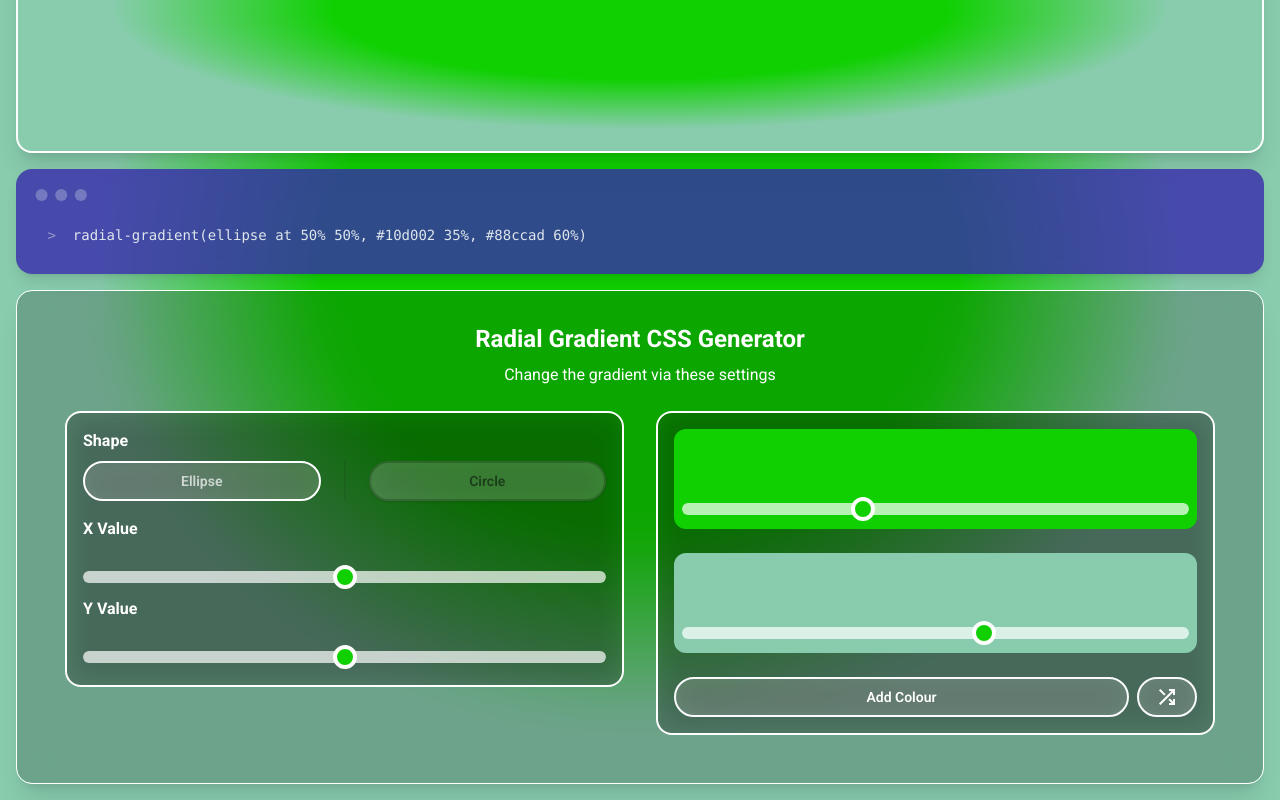
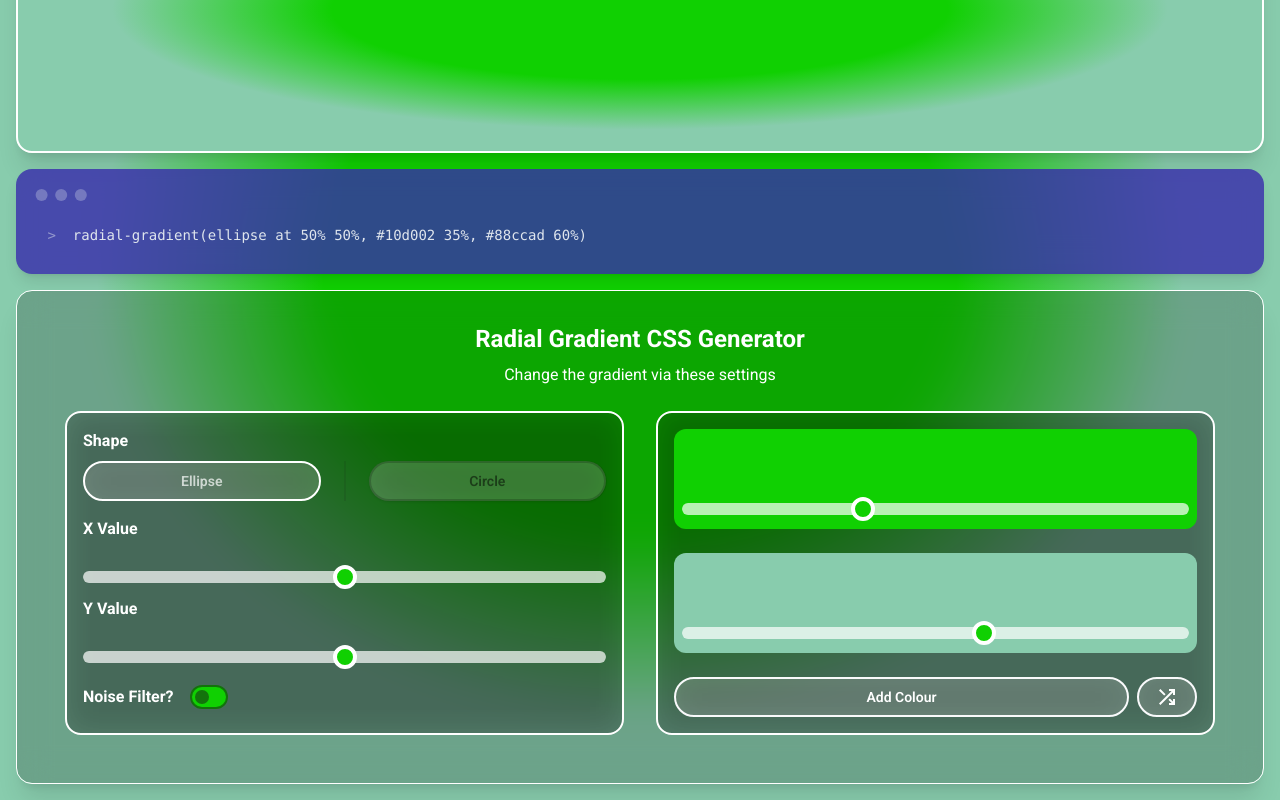
Before and after one commit to jonathancklee1/radial-gradient-generator, a React (Vite) app: page / in a window 1280 px wide. Shown: the part 259-1059 px from the top of the page. Built offline with nearby package versions, Linux system fonts and the light colour scheme.

Commit message:
Added noise filter with feTurbulence option

```diff
--- a/src/App.tsx
+++ b/src/App.tsx
@@ -2,18 +2,20 @@ import AppHeader from './components/AppHeader';
 import Canvas from './components/Canvas';
 import { CodeEditor } from './components/CodeBlock';
 import ControlsBlock from './components/ControlsBlock';
+import { NoiseFilter } from './components/NoiseFilter';
 import useGradientStore from './store/GradientStore';
 
 function App() {
-    const gradient = useGradientStore();
+    const { getCssString, noiseFilter } = useGradientStore();
     return (
-        <div className="h-full min-h-screen" style={{ background: gradient.getCssString() }}>
+        <div className="h-full min-h-screen" style={{ background: getCssString() }}>
             <AppHeader />
             <main className="mx-auto flex max-w-360 flex-col gap-4 p-4">
                 <Canvas />
                 <CodeEditor />
                 <ControlsBlock />
             </main>
+            {noiseFilter.visible && <NoiseFilter />}
         </div>
     );
 }
--- a/src/components/AppHeader.tsx
+++ b/src/components/AppHeader.tsx
@@ -2,7 +2,7 @@ export default function AppHeader() {
     return (
         <header className="w-full pt-8 pb-5">
             <h1 className="font-coiny m-2 text-center text-4xl font-bold tracking-[.15em] lg:text-4xl">
-                Radient Gradient
+                Radial Gradient
             </h1>
         </header>
     );
--- a/src/components/Canvas.tsx
+++ b/src/components/Canvas.tsx
@@ -1,14 +1,18 @@
 import useGradientStore from '../store/GradientStore';
 
 export default function Canvas() {
-    const gradient = useGradientStore();
-    console.log(gradient);
+    const { getCssString } = useGradientStore();
     return (
         <div
-            className="mx-auto h-72 w-full rounded-2xl border-2 border-white bg-white shadow-xl"
-            style={{
-                background: gradient.getCssString(),
-            }}
-        ></div>
+            className="mx-auto h-72 w-full overflow-hidden rounded-2xl border-2 border-white shadow-xl"
+            style={{ background: getCssString() }}
+        >
+            <div
+                className="h-full w-full"
+                style={{
+                    filter: 'url(#noiseFilter)',
+                }}
+            ></div>
+        </div>
     );
 }
--- a/src/components/ControlsBlock.tsx
+++ b/src/components/ControlsBlock.tsx
@@ -5,7 +5,8 @@ import ColourBlock from './ColourBlock';
 import Slider from './Slider';
 
 export default function ControlsBlock() {
-    const { gradient, setX, setY, addColour, shuffleColours } = useGradientStore();
+    const { gradient, setX, setY, addColour, shuffleColours, setNoiseFilter, noiseFilter } =
+        useGradientStore();
     return (
         <div className="glass-dark mx-auto flex w-full flex-col gap-2 rounded-2xl border border-white bg-clip-padding pt-4 text-center shadow-xl md:p-8">
             <h2 className="font-roboto text-2xl font-bold">Radial Gradient CSS Generator</h2>
@@ -16,6 +17,27 @@ export default function ControlsBlock() {
                     <div className="mt-4 flex flex-col gap-2 md:order-3">
                         <Slider property="X" value={gradient.position.x} handleChange={setX} />
                         <Slider property="Y" value={gradient.position.y} handleChange={setY} />
+                    </div>
+                    <div className="mt-4 flex gap-4">
+                        <p className="mb-2 text-left font-bold">Noise Filter?</p>
+                        <input
+                            type="checkbox"
+                            className="toggle"
+                            onChange={(e) => {
+                                if (e.target.checked) {
+                                    setNoiseFilter({
+                                        ...noiseFilter,
+                                        visible: true,
+                                    });
+                                } else {
+                                    setNoiseFilter({
+                                        ...noiseFilter,
+                                        visible: false,
+                                    });
+                                }
+                            }}
+                            style={{ backgroundColor: gradient.colours[0].hex }}
+                        />
                     </div>
                 </div>
                 <div className="glass-dark flex flex-1 flex-col gap-4 rounded-2xl border-2 border-white p-4">
--- /dev/null
+++ b/src/components/NoiseFilter.tsx
@@ -0,0 +1,17 @@
+import useGradientStore from '../store/GradientStore';
+
+export function NoiseFilter() {
+    const { noiseFilter } = useGradientStore();
+    return (
+        <svg style={{ display: 'none' }}>
+            <filter id="noiseFilter" x="0%" y="0%" width="100%" height="100%">
+                <feTurbulence
+                    type={noiseFilter?.type || 'turbulence'}
+                    baseFrequency={noiseFilter?.baseFrequency || 0.5}
+                    numOctaves={noiseFilter?.numOctaves || 2}
+                    result="turbulence"
+                />
+            </filter>
+        </svg>
+    );
+}
--- a/src/store/GradientStore.ts
+++ b/src/store/GradientStore.ts
@@ -5,12 +5,21 @@ interface ColourObject {
     hex: string;
     pos: number;
 }
+
+interface NoiseFilter {
+    baseFrequency: number;
+    numOctaves: number;
+    visible: boolean;
+    type: 'turbulence' | 'fractalNoise';
+}
 interface GradientStore {
     gradient: {
         colours: ColourObject[];
         position: { x: number; y: number };
         shape: ShapeOption;
     };
+    noiseFilter: NoiseFilter;
+    setNoiseFilter: (filter: NoiseFilter) => void;
     addColour: () => void;
     setColourPos: (value: number, index: number) => void;
     setX: (value: number) => void;
@@ -31,6 +40,13 @@ const useGradientStore = create<GradientStore>((set) => ({
         position: { x: 50, y: 50 },
         shape: 'ellipse',
     },
+    noiseFilter: {
+        baseFrequency: 0.5,
+        numOctaves: 2,
+        visible: false,
+        type: 'turbulence',
+    },
+    setNoiseFilter: (filter: NoiseFilter) => set({ noiseFilter: filter }),
     addColour: () =>
         set((state) => ({
             gradient: {
```
